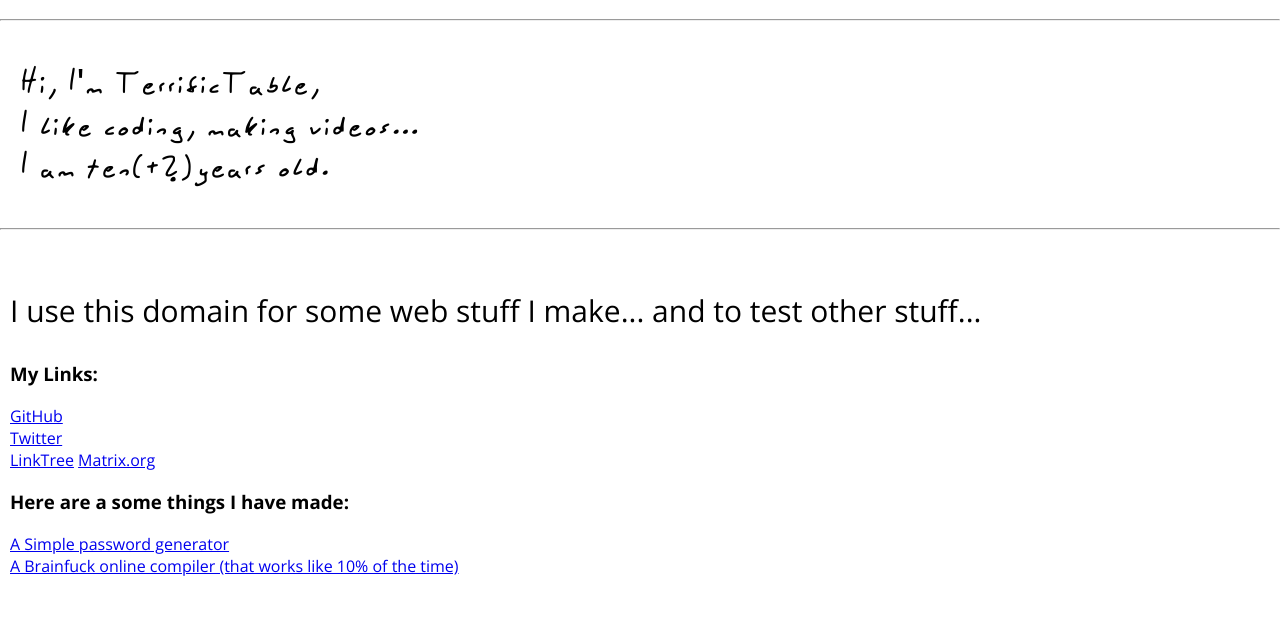
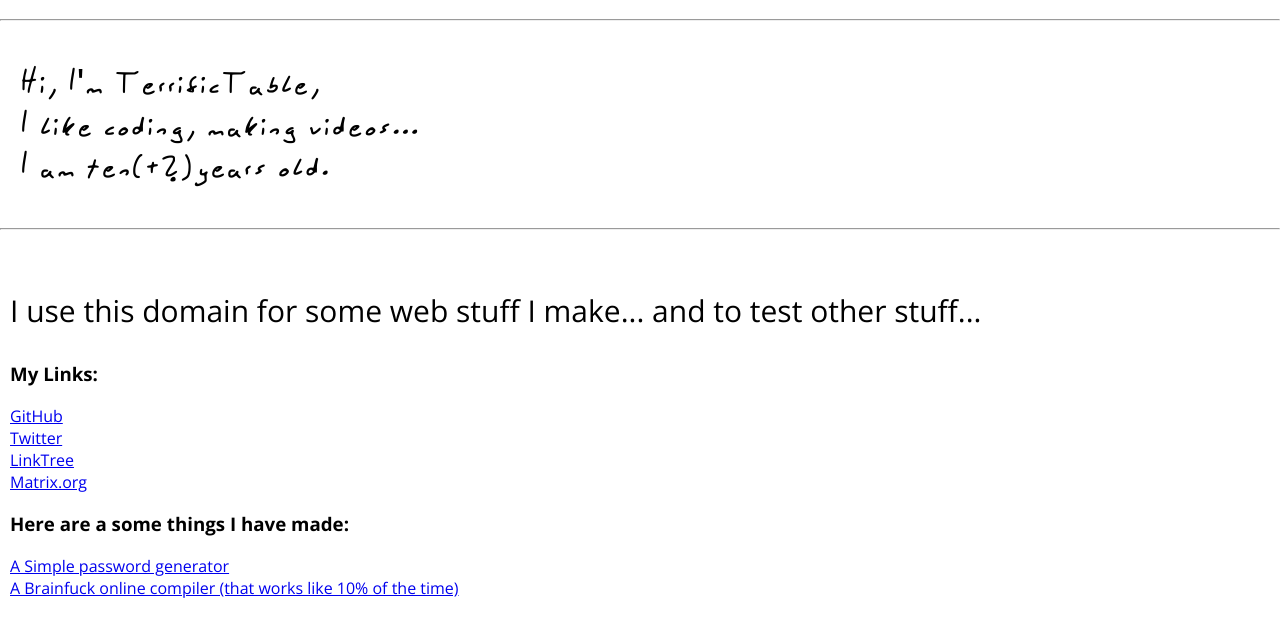
Before and after one commit to TerrificTable55/terrifictable.pw, a plain HTML site: page index.html in a window 1280 px wide. Shown: the part 67-704 px from the top of the page. Drawn offline with nearby package versions, Linux system fonts and the light colour scheme.

Commit message:
Update index.html

```diff
--- a/index.html
+++ b/index.html
@@ -31,7 +31,7 @@
             <h3>My Links:</h3>
             <a href="https://github.com/TerrificTable" >GitHub</a><br>
             <a href="https://twitter.com/TerrificTable">Twitter</a><br>
-            <a href="https://linktr.ee/TerrificTable55">LinkTree</a>
+            <a href="https://linktr.ee/TerrificTable55">LinkTree</a><br>
             <a href="https://matrix.terrifictable.pw"  >Matrix.org</a>
         </div>
 
```
